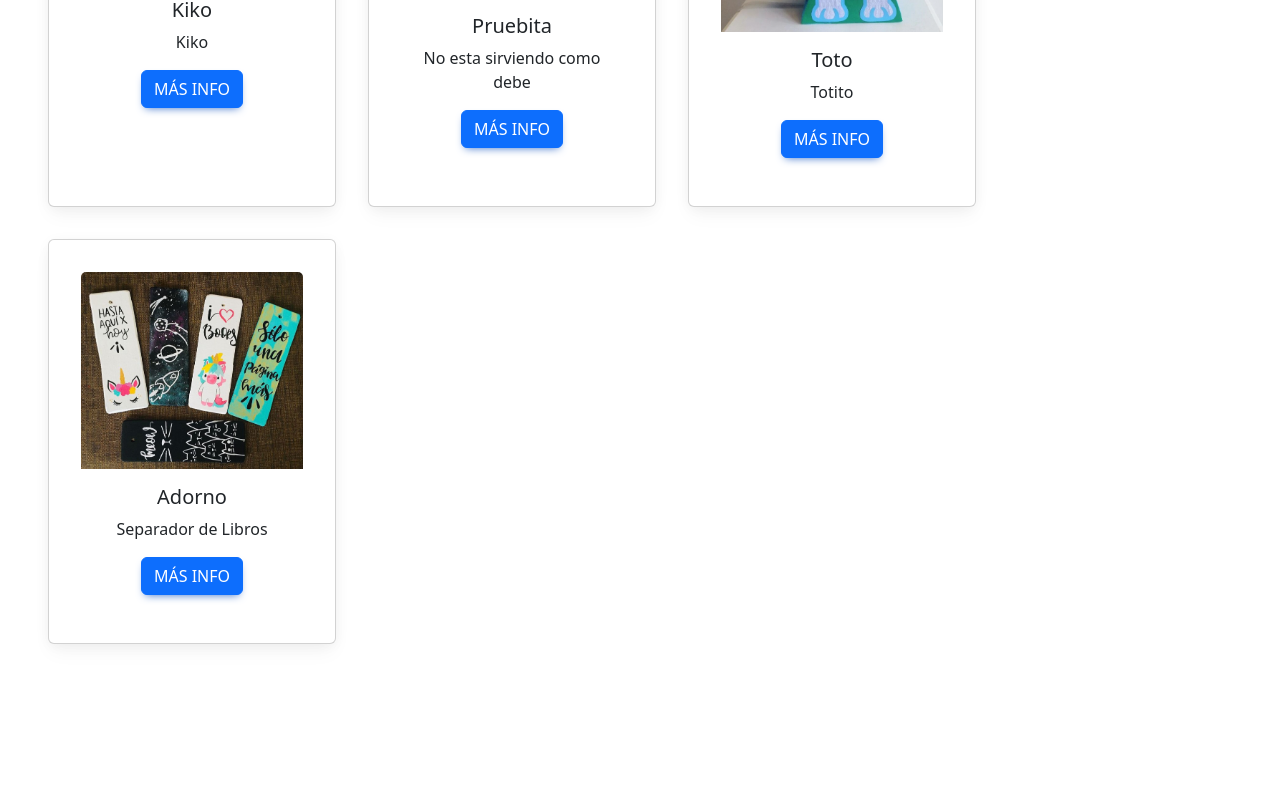
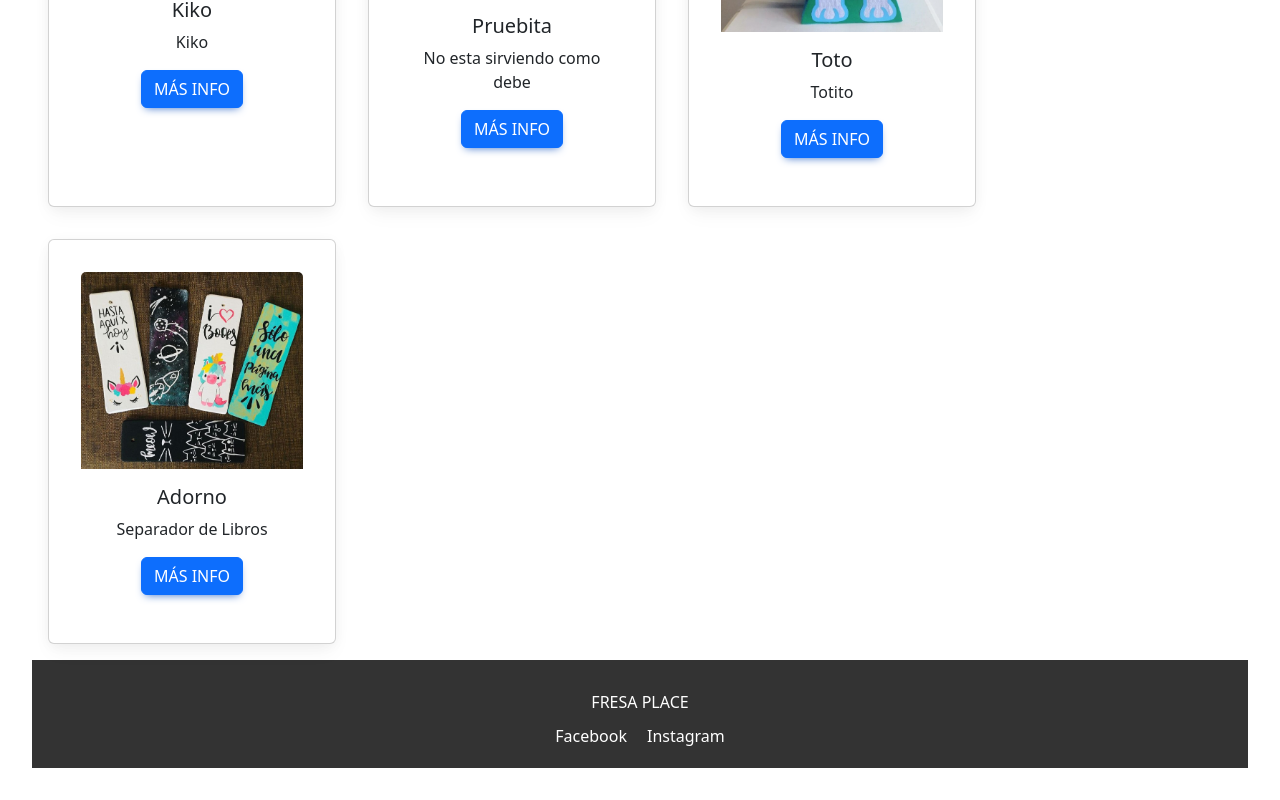
Before and after one commit to MarilaMorales/Proyecto-Fresa-Place, a React (Vite) app in the folder FresaPlace/: page /Adornos in a window 1280 px wide. Shown: the part 532-1332 px from the top of the page. Before the commit the page ends 1224 px from the top, so only its background shows below. Built offline with nearby package versions, Linux system fonts and the light colour scheme; data requests are answered from the project's data file.

Commit message:
Footer sin CSS

```diff
--- a/FresaPlace/src/Componentes/EditarCards.jsx
+++ b/FresaPlace/src/Componentes/EditarCards.jsx
@@ -8,6 +8,10 @@ import Button from 'react-bootstrap/Button';
 import Card from 'react-bootstrap/Card';
 import EditarModal from './EditarModal';
 import "../Styles/EditarCards.css";
+
+
+
+
 
 const EditarProductos = () => {
     const [productos, setProductos] = useState([]);
--- /dev/null
+++ b/FresaPlace/src/Componentes/Footer.jsx
@@ -0,0 +1,22 @@
+import React from 'react';
+import "../Styles/Footer.css";
+
+
+
+
+
+const Footer = () => {
+    return (
+        <footer className="footer">
+            <div className="footer-content">
+                <p>FRESA PLACE</p>
+                <div className="socials">
+                    <a href="https://www.facebook.com/profile.php?id=61565317138531">Facebook</a>
+                    <a href="https://www.instagram.com/fresa_place/">Instagram</a>
+                </div>
+            </div>
+        </footer>
+    );
+};
+
+export default Footer;
--- a/FresaPlace/src/Pages/Adornos.jsx
+++ b/FresaPlace/src/Pages/Adornos.jsx
@@ -3,6 +3,7 @@ import Card from 'react-bootstrap/Card';
 import CardAdornos from '../Componentes/CardsAdornos';
 import Header from '../Componentes/Header'
 import NavBarInc from '../Componentes/NavBar';
+import Footer from '../Componentes/Footer';
 
 
 
@@ -13,6 +14,7 @@ function Adornos() {
       <Header />
       <NavBarInc />
       <CardAdornos />
+      <Footer />
     </div>
   )
 }
--- /dev/null
+++ b/FresaPlace/src/Styles/Footer.css
@@ -0,0 +1,29 @@
+.footer {
+    background-color: #333;
+    color: #fff;
+    text-align: center;
+    padding: 20px 0;
+}
+
+.footer-content {
+    max-width: 800px;
+    margin: 0 auto;
+}
+
+.footer p {
+    margin: 10px 0;
+}
+
+.socials {
+    margin-top: 10px;
+}
+
+.socials a {
+    color: #fff;
+    margin: 0 10px;
+    text-decoration: none;
+}
+
+.socials a:hover {
+    text-decoration: underline;
+}
--- a/FresaPlace/src/Styles/Header.css
+++ b/FresaPlace/src/Styles/Header.css
@@ -6,7 +6,7 @@
 
   header {
     background-color: #F172A1;
-    /* background-image: url("../IMG/fondo.gif"); */
+
     color: #FFFFFF;
     text-align: center;
     height: 9rem;
```
